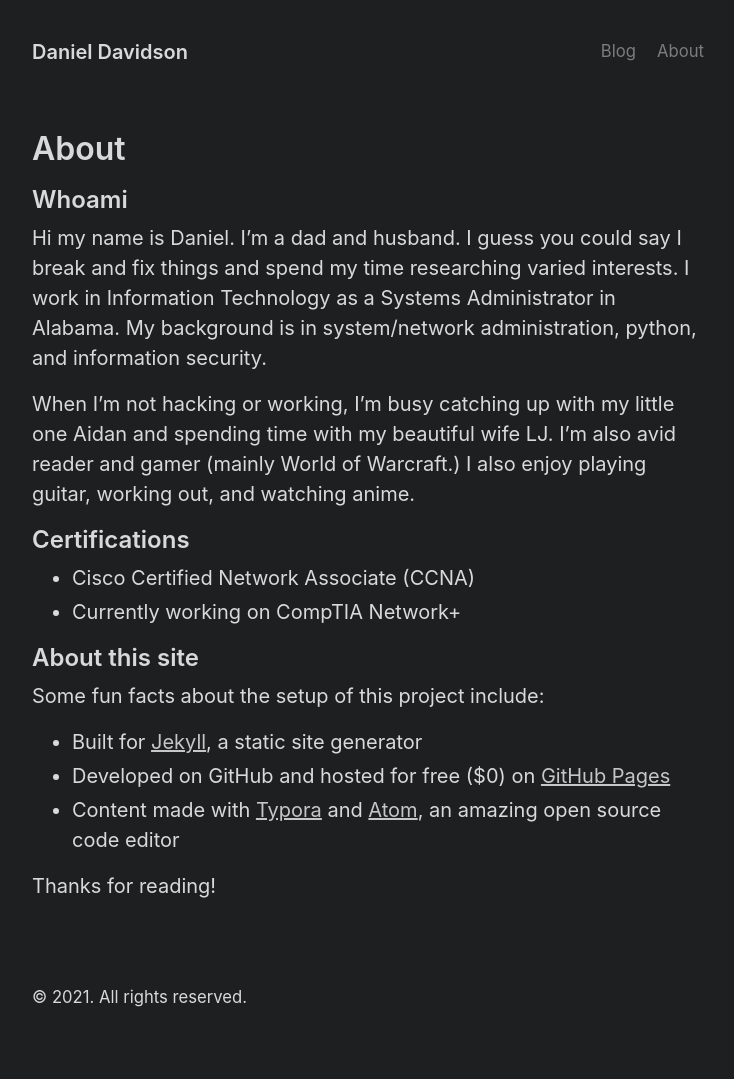
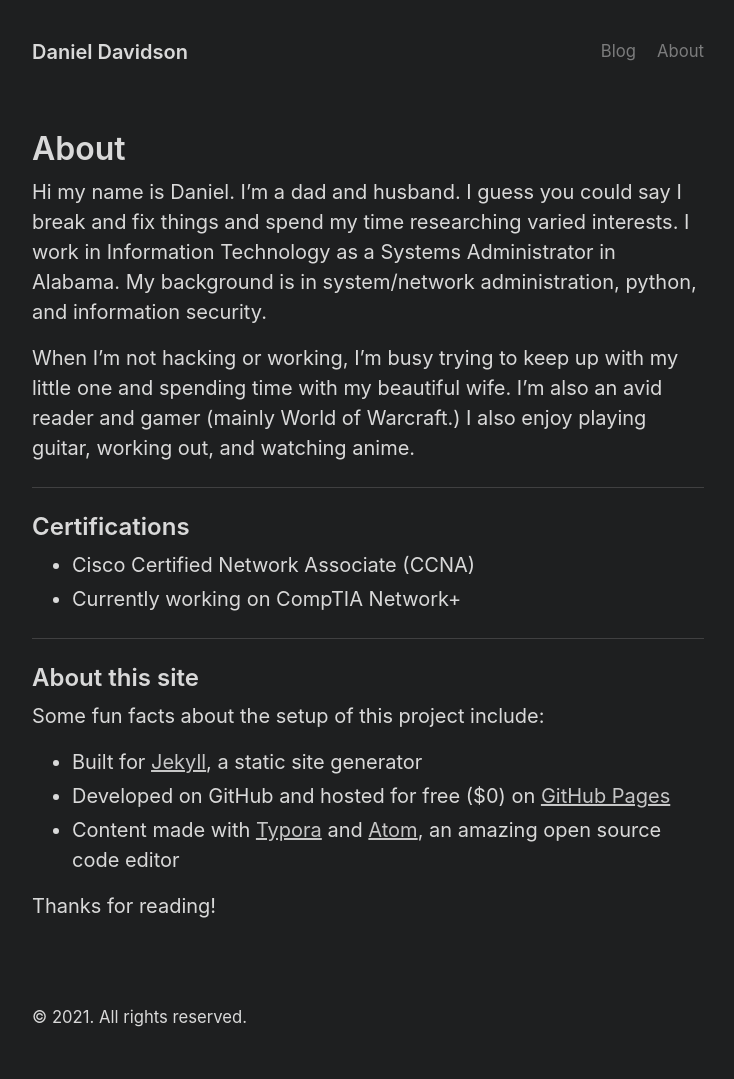
Before and after one commit to danieldavidson/danieldavidson.github.io, a Jekyll site: the page built from about.md, in a window 1280 px wide. Shown: the whole page, without its empty margins (272-1006 px from the left). Built offline with Jekyll 4.4.1, drawn with Linux system fonts in a browser that asks for light colours.

Commit message:
Update about.md

```diff
--- a/about.md
+++ b/about.md
@@ -3,15 +3,17 @@ layout: page
 title: About
 ---
 
-## Whoami
-
 Hi my name is Daniel. I'm a dad and husband. I guess you could say I break and fix things and spend my time researching varied interests. I work in Information Technology as a Systems Administrator in Alabama. My background is in system/network administration, python, and information security.
 
-When I'm not hacking or working, I'm busy catching up with my little one Aidan and spending time with my beautiful wife LJ. I'm also avid reader and gamer (mainly World of Warcraft.) I also enjoy playing guitar, working out, and watching anime.
+When I'm not hacking or working, I'm busy trying to keep up with my little one and spending time with my beautiful wife. I'm also an avid reader and gamer (mainly World of Warcraft.) I also enjoy playing guitar, working out, and watching anime.
+
+------
 
 ## Certifications
 - Cisco Certified Network Associate (CCNA)
 - Currently working on CompTIA Network+
+
+------
 
 ## About this site
 
```
